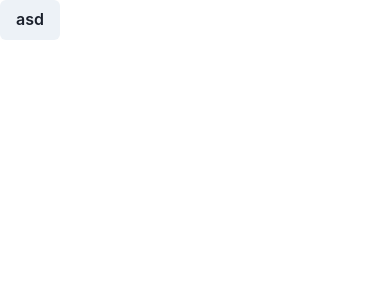
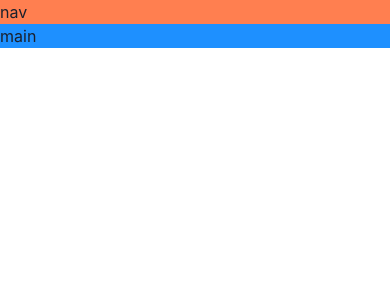
Before and after one commit to ariel53361/game-hub, a React (Vite) app: page / in a window 390 px wide. Shown: the top 300 px of the page. Built offline with nearby package versions, Linux system fonts and the light colour scheme.

Commit message:
Build a responsive layout

```diff
--- a/src/App.tsx
+++ b/src/App.tsx
@@ -1,10 +1,25 @@
-import { Button } from '@chakra-ui/react'
+import { Button, Grid, GridItem, Show } from "@chakra-ui/react";
 function App() {
   return (
-    <Button>
-      asd
-    </Button>
-  )
+    <Grid
+      templateAreas={{
+        base: `"nav" "main"`,
+        lg: `"nav nav" "aside main"`,
+      }}
+    >
+      <GridItem area="nav" bg="coral">
+        nav
+      </GridItem>
+      <Show above="lg">
+      <GridItem area="aside" bg="gold">
+        aside
+      </GridItem>
+      </Show>
+      <GridItem area="main" bg="dodgerblue">
+        main
+      </GridItem>
+    </Grid>
+  );
 }
 
-export default App
+export default App;
```
